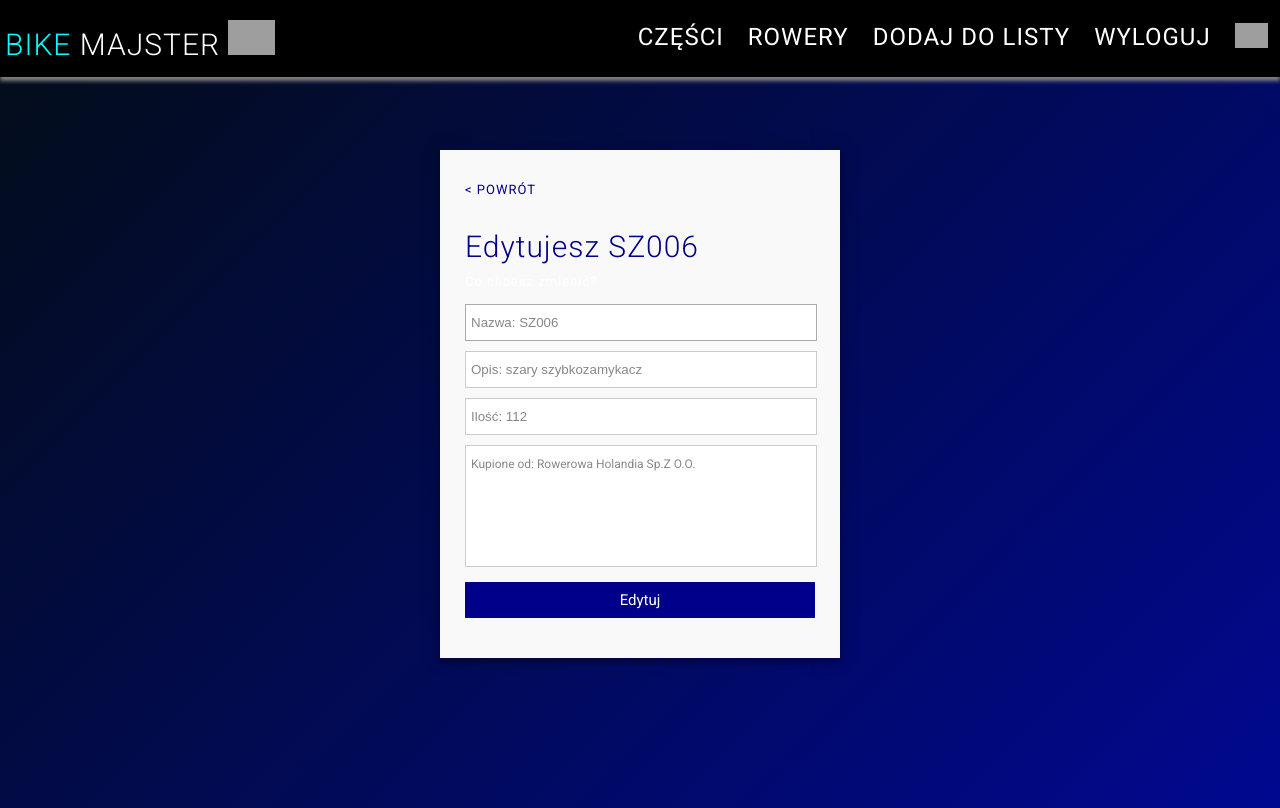
After one commit to patraz/workshop, a Django app: page /parts/1/ in a window 1280 px wide. The commit adds this page. Run offline with Django 3.2, Linux system fonts and the light colour scheme; data comes from the database, SQL or seed files in the repository; grey boxes are pictures that could not be loaded.

Commit message:
style i dynamic routing

```diff
--- a/parts/views.py
+++ b/parts/views.py
@@ -1,3 +1,14 @@
 from django.shortcuts import render
+from .models import Part
+
+def part_edit_view(request, id=None):
+    part_obj = None
+    if id is not None:
+        part_obj = Part.objects.get(id=id)
+    context = {
+        'object': part_obj,
+    }
+    return render(request, 'parts/edit.html', context= context)
+
 
 # Create your views here.
--- a/templates/base.html
+++ b/templates/base.html
@@ -7,12 +7,12 @@
     <title>Document</title>
 </head>
 <body>
-    <!-- <style>
+    <style>
         @import url(https://fonts.googleapis.com/css?family=Roboto:400,500,300,700);
-        body{
-        background: -webkit-linear-gradient(left, #25c481, #25b7c4);
-        background: linear-gradient(to right, #25c481, #25b7c4);
-        font-family: 'Roboto', sans-serif;
+        @import url(https://fonts.googleapis.com/css?family=Raleway:400,700);
+
+        html {
+            min-height: 100%;
         }
         section{
         margin: 50px;
@@ -25,10 +25,11 @@
             background: -o-linear-gradient(135deg, #030d16 0%, #000890 100%);
             background: linear-gradient(
         135deg, #030d16 0%, #000890 100%);
-            background-size: cover;
-            font-family: Raleway;
+            background-size: 100%;
             color: white;
             letter-spacing: 1px;
+            font-family: "Roboto", Helvetica, Arial, sans-serif;
+        font-size: 20px;
         }
         h1{
         font-size: 30px;
@@ -38,37 +39,8 @@
         text-align: center;
         margin-bottom: 15px;
         }
-        table{
-        width:100%;
-        table-layout: fixed;
-        }
-        .tbl-header{
-        background-color: rgba(255,255,255,0.3);
-        }
-        .tbl-content{
-        height:300px;
-        overflow-x:auto;
-        margin-top: 0px;
-        border: 1px solid rgba(255,255,255,0.3);
-        }
-        th{
-        padding: 20px 15px;
-        text-align: left;
-        font-weight: 500;
-        font-size: 12px;
-        color: #fff;
-        text-transform: uppercase;
-        }
-        td{
-        font-family: roboto;
-        padding: 15px;
-        text-align: left;
-        vertical-align:middle;
-        font-weight: 300;
-        font-size: 12px;
-        color: #fff;
-        border-bottom: solid 1px rgba(255,255,255,0.1);
-        }
+        @import url(https://fonts.googleapis.com/css?family=Roboto:400,300,600,400italic);
+
         nav {
             display: block;
         }
@@ -102,10 +74,167 @@
         padding: 0.75rem;
         display: inline-block;
         cursor: pointer;
-        } -->
+        }
+        .container {
+        max-width: 400px;
+        width: 100%;
+        margin: 0 auto;
+        position: relative;
+        }
+
+        #contact input[type="text"],
+        #contact input[type="email"],
+        #contact input[type="tel"],
+        #contact input[type="url"],
+        #contact textarea,
+        #contact button[type="submit"] {
+        font: 400 12px/16px "Roboto", Helvetica, Arial, sans-serif;
+        }
+
+        #contact {
+        background: #F9F9F9;
+        padding: 25px;
+        margin: 150px 0;
+        box-shadow: 0 0 20px 0 rgba(0, 0, 0, 0.2), 0 5px 5px 0 rgba(0, 0, 0, 0.24);
+        }
+
+        #contact h3 {
+        display: block;
+        font-size: 30px;
+        font-weight: 300;
+        margin-bottom: 10px;
+        color: darkblue;
+        }
+
+        #contact h4 {
+        margin: 5px 0 15px;
+        display: block;
+        font-size: 13px;
+        font-weight: 400;
+        }
+
+        fieldset {
+        border: medium none !important;
+        margin: 0 0 10px;
+        min-width: 100%;
+        padding: 0;
+        width: 100%;
+        }
+        .back-button {
+            color: darkblue;
+            font-size: 13px;
+            line-height: 1;
+            text-decoration: none;
+            transition: all 0.2s;
+}
+
+        #contact input, #contact textarea {
+            width: 97%;
+            border: 1px solid #ccc;
+            background: #FFF;
+            padding: 10px 5px;
+        }
+        #contact input:hover,
+        #contact textarea:hover {
+        -webkit-transition: border-color 0.3s ease-in-out;
+        -moz-transition: border-color 0.3s ease-in-out;
+        transition: border-color 0.3s ease-in-out;
+        border: 1px solid #aaa;
+        }
+
+        #contact textarea {
+        height: 100px;
+        max-width: 100%;
+        resize: none;
+        }
+
+        #contact button[type="submit"] {
+        cursor: pointer;
+        width: 100%;
+        border: none;
+        background: darkblue;
+        color: #FFF;
+        margin: 0 0 5px;
+        padding: 10px;
+        font-size: 15px;
+        }
+
+        #contact button[type="submit"]:hover {
+        background: blue;
+        -webkit-transition: background 0.3s ease-in-out;
+        -moz-transition: background 0.3s ease-in-out;
+        transition: background-color 0.3s ease-in-out;
+        }
+
+        #contact button[type="submit"]:active {
+        box-shadow: inset 0 1px 3px rgba(0, 0, 0, 0.5);
+        }
+
+        .tbl{
+            margin-top: 100px;
+        }
+
+        .copyright {
+        text-align: center;
+        }
+
+        #contact input:focus,
+        #contact textarea:focus {
+        outline: 0;
+        border: 1px solid #aaa;
+        }
+
+        ::-webkit-input-placeholder {
+        color: #888;
+        }
+
+        :-moz-placeholder {
+        color: #888;
+        }
+
+        ::-moz-placeholder {
+        color: #888;
+        }
+
+        :-ms-input-placeholder {
+        color: #888;
+        }
+        table {
+    border-collapse: collapse;
+}
+
+td, th {
+
+    text-align: left;
+    padding: 8px;
+    font-family: Raleway;
+}
+
+
+
+table tr:first-child {
+	border: 1px solid transparent;
+
+}
+
+
+tr:nth-child(even) {
+    background-color:rgba(0, 0, 0, 0.15);
+}
+.tablica {
+    display: flex;
+    flex-direction: column;
+    position: absolute;
+    top: 150px;
+    width: 93%;
+}
+#navbar-logo span {
+    color: aqua;
+    margin-left: 5px;
+}
     </style>
     <div id="navbar">
-        <h1 id="navbar-logo"><span>BIKE</span> MAJSTER  <img height="35px" src="rower.svg"></h1>
+        <h1 id="navbar-logo"><span>BIKE</span> MAJSTER  <img height="35px" src="https://warsztat1.herokuapp.com/warsztat/rower.svg"></h1>
         <nav id="nav-links">
             <ul>
                 <li>
--- /dev/null
+++ b/templates/parts/edit.html
@@ -0,0 +1,27 @@
+{% extends "base.html" %}
+{% block content %}
+<div class="container">
+    <form id="contact" action="" method="post">
+        <a class="back-button" href="/">
+            &lt;&nbsp;POWRÓT
+          </a>
+      <h3>Edytujesz {{ object.nazwa }}</h3>
+      <h4>Co chcesz zmienić?</h4>
+      <fieldset>
+        <input placeholder="Nazwa: {{ object.nazwa }} "tabindex="1"  autofocus>
+      </fieldset>
+      <fieldset>
+        <input placeholder="Opis: {{ object.opis }}" tabindex="2" >
+      </fieldset>
+      <fieldset>
+        <input placeholder="Ilość: {{ object.ilość }}" tabindex="3" >
+      </fieldset>
+      <fieldset>
+        <textarea placeholder="Kupione od: {{ object.kupione_od }}" tabindex="5" ></textarea>
+      </fieldset>
+      <fieldset>
+        <button name="submit" type="submit" id="contact-submit" data-submit="...Sending">Edytuj</button>
+      </fieldset>
+    </form>
+  </div>
+{% endblock content %}
--- a/workshop/urls.py
+++ b/workshop/urls.py
@@ -16,8 +16,11 @@ Including another URLconf
 from django.contrib import admin
 from django.urls import path
 from .views import home_view
+from parts import views
+
 
 urlpatterns = [
     path('', home_view),
+    path('parts/<int:id>/', views.part_edit_view),
     path('admin/', admin.site.urls),
 ]
```
Also changed, not shown: templates/home-view.html (+5 -44 lines), workshop/views.py (+4 -3 lines).
